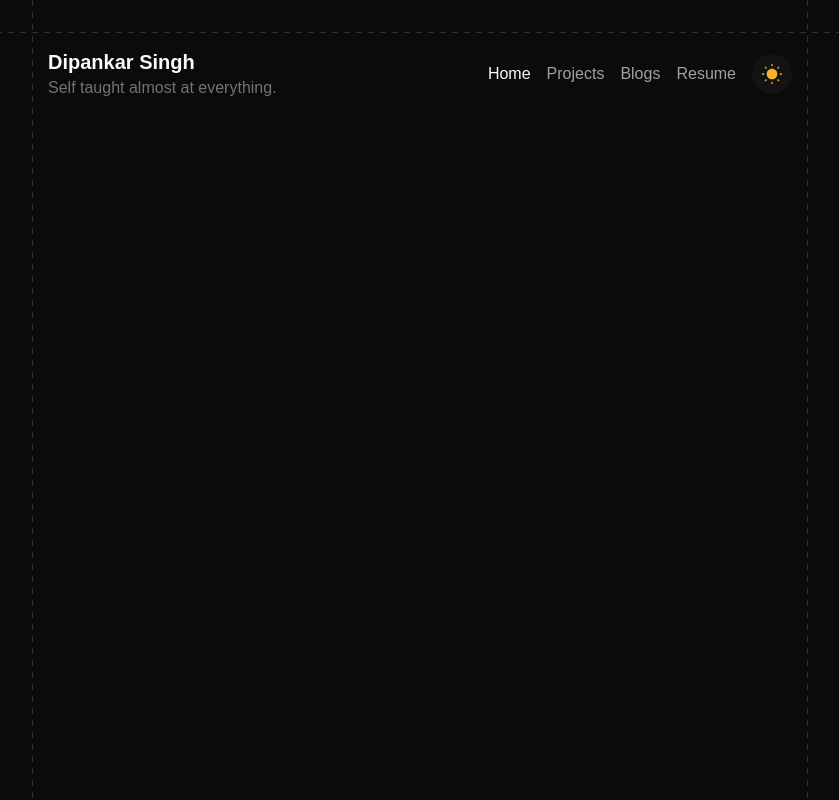
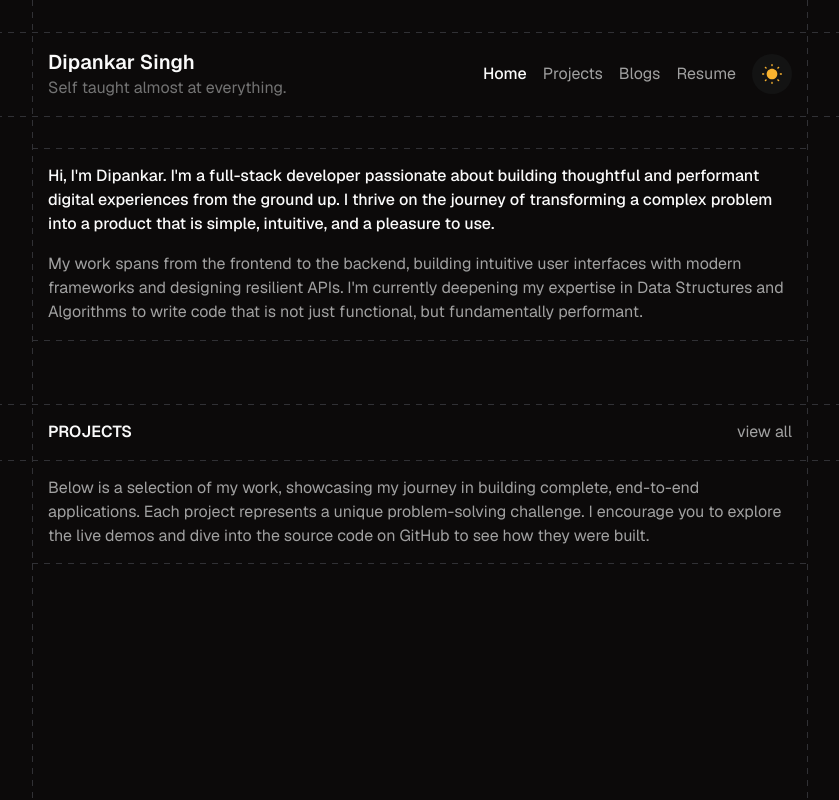
Before and after one commit to deep0x1/deep0x1-dev, a website built with Vite: page static-template/index.html in a window 1280 px wide. Shown: the whole page, without its empty margins (220-1059 px from the left). Built offline with nearby package versions, Linux system fonts and the light colour scheme.

Commit message:
feat: Add new block types css and home page html

```diff
--- a/static-template/index.html
+++ b/static-template/index.html
@@ -63,6 +63,30 @@
       </ul>
     </nav>
 
+    <div class="block gap-block"></div>
+
+    <div class="block">
+      <p class="block-p bold">Hi, I'm Dipankar. I'm a full-stack developer passionate about building thoughtful and
+        performant digital experiences from the ground up. I thrive on the journey of transforming a complex problem
+        into a product that is simple, intuitive, and a pleasure to use.</p>
+      <p class="block-p">My work spans from the frontend to the backend, building intuitive user interfaces with
+        modern frameworks and designing resilient APIs. I'm currently deepening my expertise in Data Structures and
+        Algorithms to write code that is not just functional, but fundamentally performant.</p>
+    </div>
+
+    <div class="block gap-block--big"></div>
+
+    <div class="block block-fs heading-block">
+      <div class="block-title">PROJECTS</div>
+      <div class="block-extra"><a href="#" class="block-href">view all</a></div>
+    </div>
+
+    <div class="block">
+      <p class="block-p">Below is a selection of my work, showcasing my journey in building complete, end-to-end
+        applications. Each project represents a unique problem-solving challenge. I encourage you to explore the live
+        demos and dive into the source code on GitHub to see how they were built.</p>
+    </div>
+
   </div>
 
   <script type="module" src="/src/main.js"></script>
--- a/static-template/src/main.js
+++ b/static-template/src/main.js
@@ -1,4 +1,6 @@
 import './sass/main.scss';
+import '@fontsource-variable/geist';
+import '@fontsource-variable/geist-mono';
 
 // import components
 import Blocks from './components/blocks';
--- a/static-template/src/sass/base/_reset.scss
+++ b/static-template/src/sass/base/_reset.scss
@@ -4,6 +4,9 @@
   box-sizing: border-box;
   font-family: "Geist", sans-serif;
   font-optical-sizing: auto;
+  -webkit-font-smoothing: antialiased;
+  -moz-osx-font-smoothing: grayscale;
+  font-smooth: never;
   outline: none;
   border: none;
 }
--- /dev/null
+++ b/static-template/src/sass/components/_block-p.scss
@@ -0,0 +1,12 @@
+.block-p {
+  width: 100%;
+  font-size: 1rem;
+  font-weight: 400;
+  line-height: 1.5rem;
+  color: var(--fg-100);
+
+  &.bold {
+    font-weight: 500;
+    color: var(--fg-900);
+  }
+}
--- a/static-template/src/sass/components/_index.scss
+++ b/static-template/src/sass/components/_index.scss
@@ -1 +1,2 @@
 @forward "navbar";
+@forward "block-p";
--- a/static-template/src/sass/layouts/_block.scss
+++ b/static-template/src/sass/layouts/_block.scss
@@ -2,6 +2,9 @@
   position: relative;
   width: 100%;
   padding: 1rem;
+  display: flex;
+  flex-direction: column;
+  gap: 1rem;
 }
 
 .block__svg {
@@ -26,3 +29,46 @@
     width: 100vw;
   }
 }
+
+.gap-block {
+  height: 2rem;
+}
+
+.gap-block--big {
+  height: 4rem;
+}
+
+.heading-block {
+  flex-direction: row;
+  align-items: center;
+  justify-content: space-between;
+}
+
+.block-title {
+  font-size: 1rem;
+  font-weight: 600;
+  line-height: 1.5rem;
+  color: var(--fg-900);
+}
+
+.block-extra {
+  display: flex;
+  flex-direction: row;
+  align-items: center;
+  justify-content: center;
+  gap: 0.5rem;
+}
+
+.block-href {
+  font-size: 1rem;
+  font-weight: 400;
+  line-height: 1.5rem;
+  color: var(--fg-100);
+  text-decoration: none;
+
+  &:hover {
+    color: var(--fg-900);
+    text-decoration: underline;
+    text-decoration-style: wavy;
+  }
+}
```
